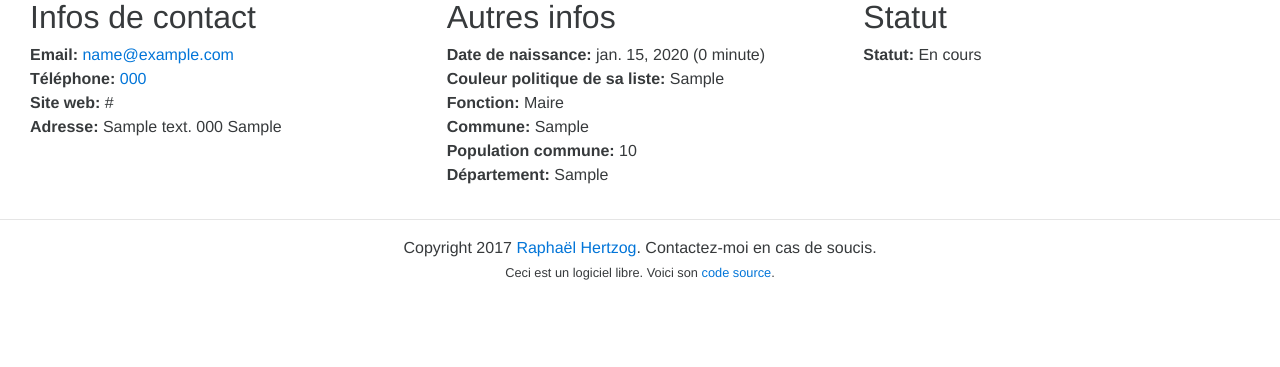
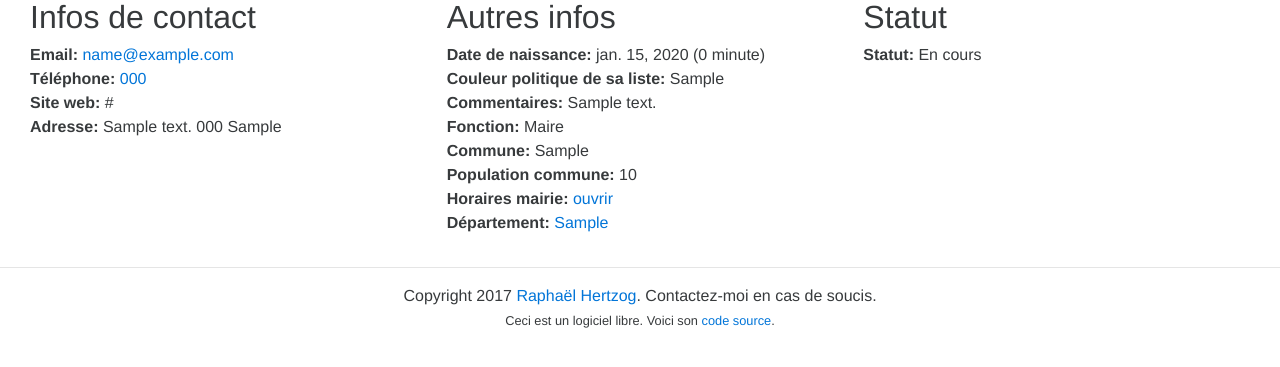
Before and after one commit to rhertzog/parrainage, a Django app: page /elu/1/ in a window 1280 px wide. Shown: the part 52-419 px from the top of the page. Run offline with Django 3.2, Linux system fonts and the light colour scheme; tables that the repository leaves empty hold one stand-in row (values such as "Sample post"); some libraries are stand-ins or nearby versions.

Commit message:
Add multiple fields and add link on the department number
New fields:
- opening times
- comment

```diff
--- a/parrainage/app/templates/elu-detail.html
+++ b/parrainage/app/templates/elu-detail.html
@@ -24,12 +24,14 @@
 	<h2>Autres infos</h2>
 	<p><strong>Date de naissance:</strong> {{ object.birthdate }} ({{ object.birthdate|timesince }})<br/>
 	<strong>Couleur politique de sa liste:</strong> {{ object.nuance_politique|default:"inconnue" }}<br/>
+        <strong>Commentaires:</strong> {{ object.comment }}<br/>
 	<strong>Fonction:</strong> {{ object.get_role_display }}<br/>
 	{% if object.city %}
 	<strong>Commune:</strong> {{ object.city }}<br/>
 	<strong>Population commune:</strong> {{ object.city_size }}<br/>
+        <strong>Horaires mairie:</strong> <a target="_blank" href="https://lannuaire.service-public.fr/recherche?whoWhat=mairie&where={{ object.city_zipcode|urlencode }}{{ " "|urlencode }}{{ object.city|urlencode }}">ouvrir</a><br/>
 	{% endif %}
-	<strong>Département:</strong> {{ object.department }}
+	<strong>Département:</strong> <a href="{% url 'elu-list' %}?department={{ object.department }}&sort=priority">{{ object.department }}</a>
 	</p>
     </div>
     <div class="col-xs-12 col-md-4">
```
